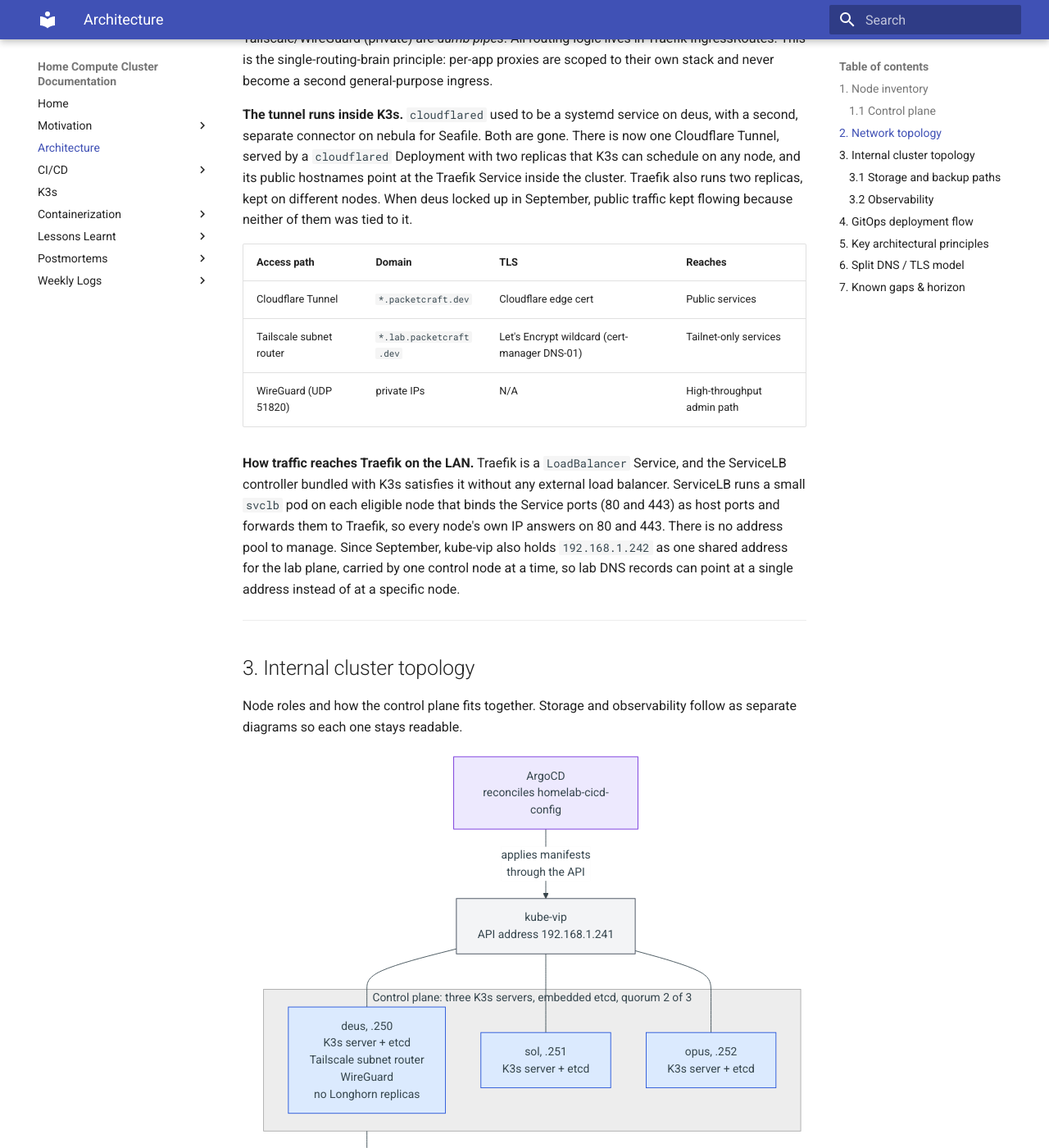
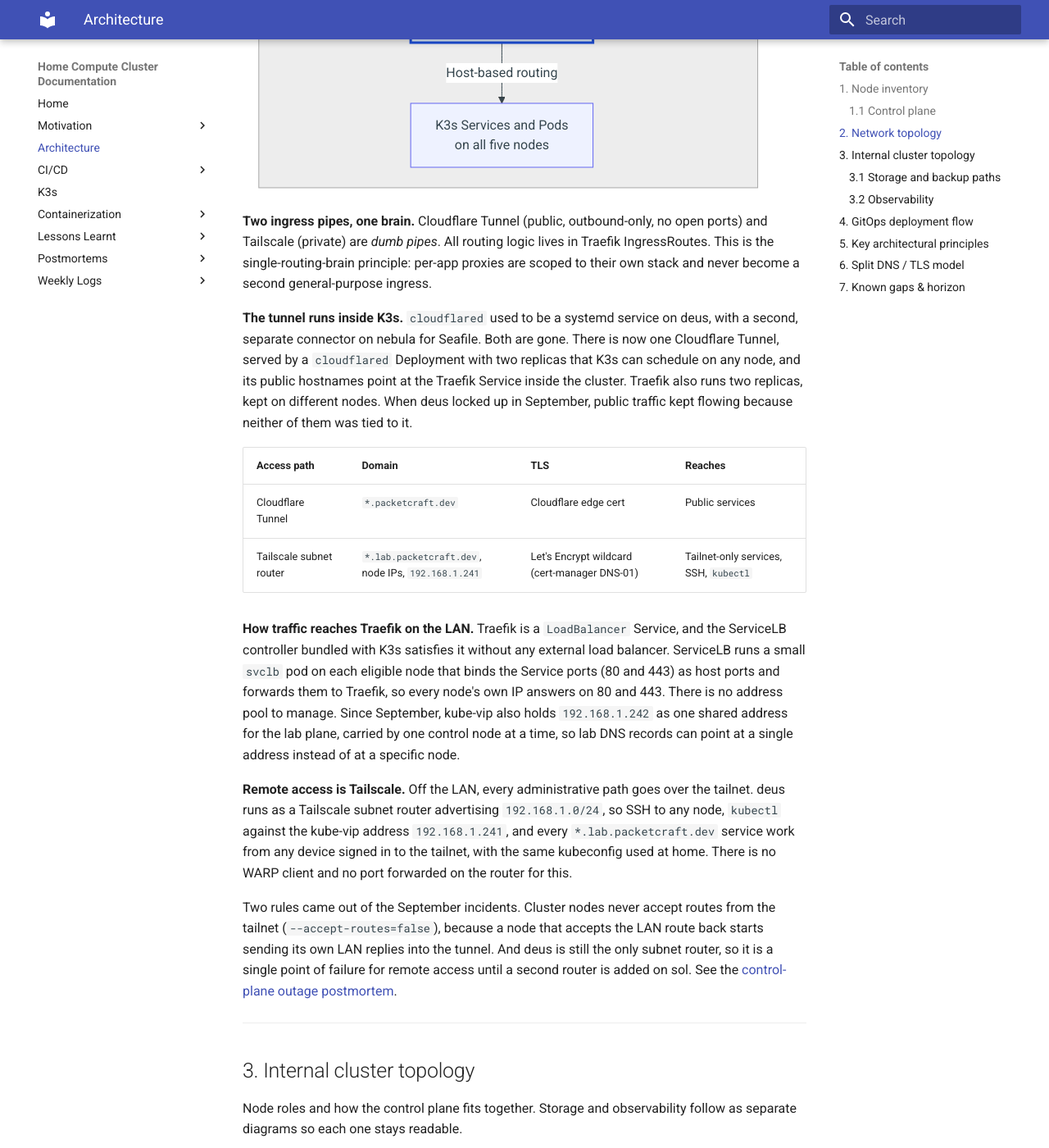
Before and after one commit to home-compute-cluster/docs, an MkDocs documentation site: the page built from docs/system-architecture/home-cluster.md, in a window 1280 px wide and 1400 px high, scrolled down 2714 px. Shown: the whole window at 82% size. Built offline with MkDocs 1.6.1 and Material for MkDocs 9.7.7, drawn with Linux system fonts in a browser that asks for light colours; some of the changed text lies outside the part shown.

Commit message:
Document Tailscale as the remote access path
Remote access to the cluster goes through the Tailscale subnet router,
not Cloudflare WARP and not a separate WireGuard port forward. Replace
the WARP gotcha in week 6, drop WireGuard from the architecture diagrams
and access table, and describe the subnet router, the no-accept-routes
rule and its current single point of failure.

Co-Authored-By: Claude Opus 5 <noreply@anthropic.com>

````diff
--- a/docs/system-architecture/home-cluster.md
+++ b/docs/system-architecture/home-cluster.md
@@ -15,7 +15,7 @@ storage, and GitOps fit together).
 
 | Node | Hardware | IP | Role | Notable duties |
 |------|----------|-----|------|----------------|
-| **deus** | Lenovo M910q, i7-6700T | `192.168.1.250` | K3s server + etcd member | WireGuard, Tailscale subnet router; **no Longhorn replicas** (thermal) |
+| **deus** | Lenovo M910q, i7-6700T | `192.168.1.250` | K3s server + etcd member | Tailscale subnet router; **no Longhorn replicas** (thermal) |
 | **sol** | Intel NUC, i5-10210U, 16GB | `192.168.1.251` | K3s server + etcd member | Provisioned with Ansible; also schedules workloads |
 | **opus** | HP EliteDesk 800 G4 Mini, i5-8500 | `192.168.1.252` | K3s server + etcd member | Provisioned with Ansible; also schedules workloads |
 | **nebula** | i7-6700K desktop | `192.168.1.248` | Agent (worker) | Most storage in the cluster: ZFS `tank`, Garage (S3 backup store), Seafile (Compose), GTX 1080, Longhorn NVMe replica |
@@ -77,8 +77,6 @@ flowchart TB
         ts_router["Subnet router on deus<br/>advertises 192.168.1.0/24"]
     end
 
-    wg["WireGuard, UDP 51820<br/>port-forwarded on the router<br/>high-throughput admin path"]
-
     subgraph lan["Home LAN, 192.168.1.0/24"]
         direction TB
 
@@ -106,13 +103,13 @@ flowchart TB
     classDef node fill:#eef2ff,stroke:#6366f1,color:#111
 
     class cf_tunnel,cf_dns_grey edge
-    class ts_router,wg ts
+    class ts_router ts
     class traefik brain
     class cloudflared,svclb,svc_pool,user_pub,user_priv node
 ```
 
 **Two ingress pipes, one brain.** Cloudflare Tunnel (public, outbound-only, no open ports)
-and Tailscale/WireGuard (private) are *dumb pipes*. All routing logic lives in Traefik
+and Tailscale (private) are *dumb pipes*. All routing logic lives in Traefik
 IngressRoutes. This is the single-routing-brain principle: per-app proxies are scoped to
 their own stack and never become a second general-purpose ingress.
 
@@ -126,8 +123,7 @@ up in September, public traffic kept flowing because neither of them was tied to
 | Access path | Domain | TLS | Reaches |
 |-------------|--------|-----|---------|
 | Cloudflare Tunnel | `*.packetcraft.dev` | Cloudflare edge cert | Public services |
-| Tailscale subnet router | `*.lab.packetcraft.dev` | Let's Encrypt wildcard (cert-manager DNS-01) | Tailnet-only services |
-| WireGuard (UDP 51820) | private IPs | N/A | High-throughput admin path |
+| Tailscale subnet router | `*.lab.packetcraft.dev`, node IPs, `192.168.1.241` | Let's Encrypt wildcard (cert-manager DNS-01) | Tailnet-only services, SSH, `kubectl` |
 
 **How traffic reaches Traefik on the LAN.** Traefik is a `LoadBalancer` Service, and
 the ServiceLB controller bundled with K3s satisfies it without any external load
@@ -137,6 +133,20 @@ node's own IP answers on 80 and 443. There is no address pool to manage. Since
 September, kube-vip also holds `192.168.1.242` as one shared address for the lab
 plane, carried by one control node at a time, so lab DNS records can point at a
 single address instead of at a specific node.
+
+**Remote access is Tailscale.** Off the LAN, every administrative path goes over the
+tailnet. deus runs as a Tailscale subnet router advertising `192.168.1.0/24`, so SSH
+to any node, `kubectl` against the kube-vip address `192.168.1.241`, and every
+`*.lab.packetcraft.dev` service work from any device signed in to the tailnet, with
+the same kubeconfig used at home. There is no WARP client and no port forwarded on
+the router for this.
+
+Two rules came out of the September incidents. Cluster nodes never accept routes
+from the tailnet (`--accept-routes=false`), because a node that accepts the LAN
+route back starts sending its own LAN replies into the tunnel. And deus is still
+the only subnet router, so it is a single point of failure for remote access until
+a second router is added on sol. See the
+[control-plane outage postmortem](../postmortems/2026-09-08-deus-control-plane-outage.md).
 
 ---
 
@@ -148,7 +158,7 @@ Node roles and how the control plane fits together. Storage and observability fo
 flowchart TB
     subgraph cp["Control plane: three K3s servers, embedded etcd, quorum 2 of 3"]
         direction LR
-        deus["deus, .250<br/>K3s server + etcd<br/>Tailscale subnet router<br/>WireGuard<br/>no Longhorn replicas"]
+        deus["deus, .250<br/>K3s server + etcd<br/>Tailscale subnet router<br/>no Longhorn replicas"]
         sol["sol, .251<br/>K3s server + etcd"]
         opus["opus, .252<br/>K3s server + etcd"]
     end
@@ -276,7 +286,7 @@ flowchart LR
     subgraph priv["Tailnet plane"]
         t1["*.lab.packetcraft.dev"]
         t2["Grey-cloud A record<br/>private IP"]
-        t3["Tailscale or WireGuard<br/>to Traefik"]
+        t3["Tailscale subnet route<br/>to Traefik"]
         t4["Let's Encrypt wildcard<br/>cert-manager DNS-01"]
         t1 --> t2 --> t3
         t4 -.->|"serves cert for"| t1
````
Also changed, not shown: other parts of docs/system-architecture/home-cluster.md (+0 -1 lines), docs/index.md (+1 -1 lines), docs/motivation/01-motivation.md (+1 -1 lines), docs/motivation/02-planning-tradeoffs-choices.md (+1 -1 lines), docs/motivation/03-cost-value-singapore.md (+1 -1 lines), docs/weekly/2026-06-21.md (+8 -5 lines).
